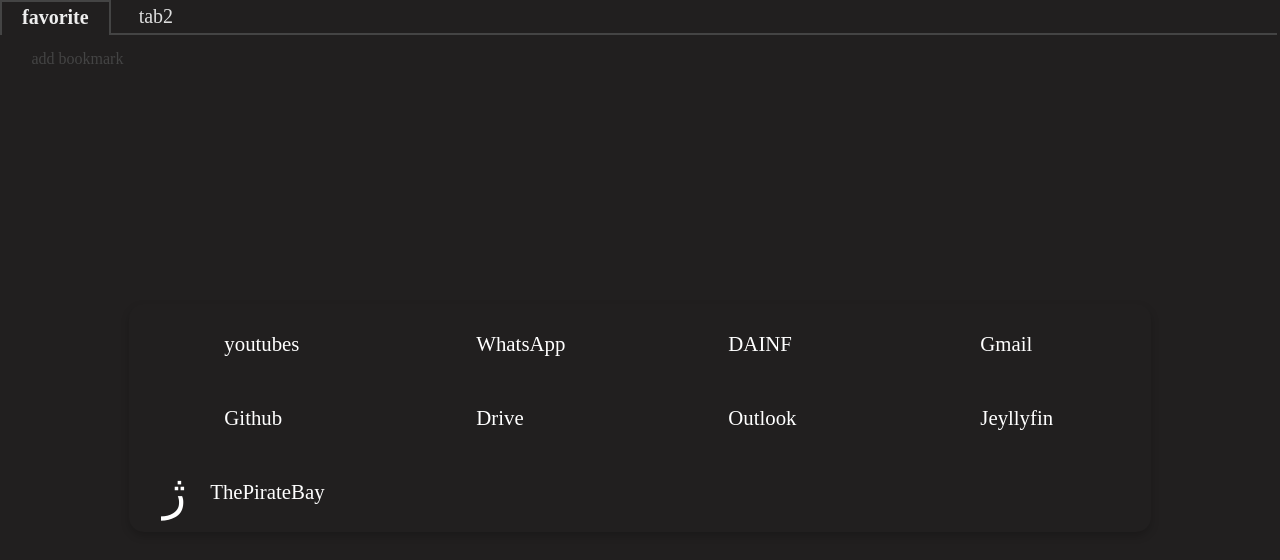
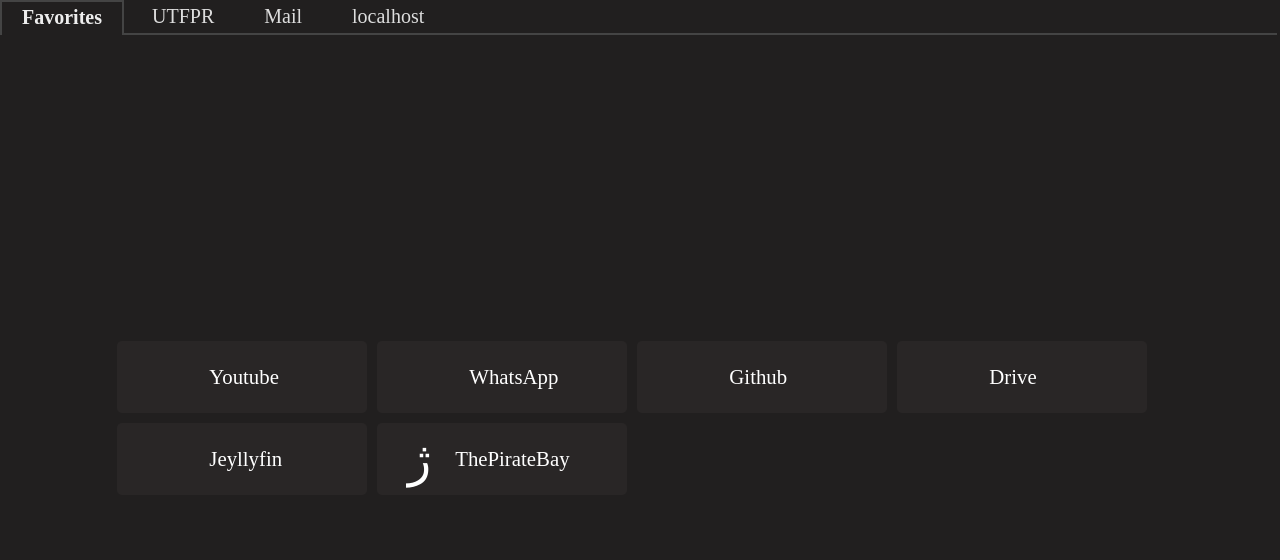
Before and after one commit to luiz734/bookmark-tags, a Svelte app: page / in a window 1280 px wide. Shown: the top 560 px of the page. Built offline with nearby package versions, Linux system fonts and the light colour scheme.

Commit message:
release 0.1

```diff
--- a/src/App.svelte
+++ b/src/App.svelte
@@ -5,8 +5,11 @@
    import { tabs, selectedBookmarks, selectedTab } from "./stores/tabs";
 </script>
 
+<svelte:head>
+   <title>New Tab</title>
+</svelte:head>
 <main>
-   <AddBookmark />
+   <!-- <AddBookmark /> -->
    <TagList />
    <div class="container">
       <BookmarkList />
@@ -20,5 +23,6 @@
       flex-direction: column;
       justify-content: center;
       height: calc(100vh - 35px);
+      font-size: 16px;
    }
 </style>
--- a/src/components/bookmark.svelte
+++ b/src/components/bookmark.svelte
@@ -3,8 +3,12 @@
    export let label;
    export let url;
 
-   const onClick = () => {
-      window.open(url).focus();
+   const onClick = (e) => {
+      if (e.ctrlKey) {
+         window.open(url).focus();
+      } else {
+         window.open(url, "_self");
+      }
    };
 </script>
 
@@ -24,9 +28,11 @@
    }
    .bookmark {
       align-items: center;
-      /* background-color: aqua; */
+
+      /* box-shadow: 0 4px 8px 0 rgba(0, 0, 0, 0.2); */
+      background-color: #292626;
       border-radius: 5px;
-      border: 1px solid transparent;
+      border: 2px solid transparent;
       cursor: pointer;
       display: flex;
       justify-content: left;
@@ -35,9 +41,12 @@
       padding: 5px;
       user-select: none;
       width: 250px;
+      margin: 5px;
    }
 
    .bookmark:hover {
-      border: 1px solid #777;
+      border: 2px solid #444;
+
+      /* box-shadow: 0 4px 8px 0 rgba(184, 184, 184, 0.342); */
    }
 </style>
--- a/src/components/bookmarkList.svelte
+++ b/src/components/bookmarkList.svelte
@@ -12,7 +12,7 @@
    };
 </script>
 
-<div class="add-btn" on:click={onClickAddBtn}> add bookmark</div>
+<!-- <div class="add-btn" on:click={onClickAddBtn}> add bookmark</div> -->
 <div class="list">
    {#each $selectedBookmarks as { icon, label, url }}
       <Bookmark {icon} {label} {url} />
@@ -34,14 +34,14 @@
    .list {
       position: relative;
       border-radius: 15px;
-      box-shadow: 0 4px 8px 0 rgba(0, 0, 0, 0.2);
+      /* box-shadow: 0 4px 8px 0 rgba(0, 0, 0, 0.2); */
       display: flex;
       flex-wrap: wrap;
       /* flex-direction: column; */
       justify-content: start;
       align-items: center;
       overflow-y: scroll;
-      max-width: calc((250px) * 4 + 14px + 8px);
+      max-width: calc((250px + 10px) * 4 + 14px + 8px);
       padding: 3px;
       max-height: 100%;
       min-height: 50px;
--- a/src/main.js
+++ b/src/main.js
@@ -1,10 +1,10 @@
-import App from './App.svelte';
+import App from "./App.svelte";
 
 const app = new App({
-	target: document.body,
-	props: {
-		name: 'world'
-	}
+   target: document.body,
+   props: {
+      // name: 'world'
+   },
 });
 
 export default app;
--- a/src/stores/tabs.js
+++ b/src/stores/tabs.js
@@ -3,23 +3,13 @@
 const bookmarks = [
    {
       icon: "輸",
-      label: "youtubes",
+      label: "Youtube",
       url: "https://www.youtube.com/",
    },
    {
       icon: "",
       label: "WhatsApp",
       url: "https://sistemas2.utfpr.edu.br/dpls/sistema/aluno01/mpmenu.inicio/",
-   },
-   {
-      icon: "龎",
-      label: "DAINF",
-      url: "https://moodle.dainf.ct.utfpr.edu.br/",
-   },
-   {
-      icon: "",
-      label: "Gmail",
-      url: "https://mail.google.com/mail/u/1/#inbox=https://www.wikipedia.org/",
    },
    {
       icon: "",
@@ -29,12 +19,7 @@
    {
       icon: "",
       label: "Drive",
-      url: "https://drive.google.com/drive/u/0/my-drive/",
-   },
-   {
-      icon: "",
-      label: "Outlook",
-      url: "https://outlook.live.com/mail/0/",
+      url: "https://drive.google.com/drive/my-drive",
    },
    {
       icon: "",
@@ -44,10 +29,51 @@
    {
       icon: "ﮊ",
       label: "ThePirateBay",
-      url: "https://thepiratebay.org/index.html/",
+      url: "https://thepiratebay.org/",
+   },
+];
+const utfpr = [
+   {
+      icon: "拾",
+      label: "UTFPR",
+      url: "https://sistemas2.utfpr.edu.br/login?returnUrl=%2Fdpls%2Fsistema%2Faluno01%2Fmpmenu.inicio",
+   },
+   {
+      icon: "龎",
+      label: "DAINF",
+      url: "https://moodle.dainf.ct.utfpr.edu.br/",
+   },
+   {
+      icon: "",
+      label: "Drive",
+      url: "https://drive.google.com/drive/u/1/my-drive",
    },
 ];
 
+const mail = [
+   {
+      icon: "",
+      label: "Gmail",
+      url: "https://mail.google.com/mail/u/1/#inbox=https://www.wikipedia.org/",
+   },
+   {
+      icon: "",
+      label: "Outlook",
+      url: "https://outlook.live.com/mail/0/",
+   },
+];
+const localhost = [
+   {
+      icon: "泌",
+      label: "8080",
+      url: "http://localhost:8080",
+   },
+   {
+      icon: "泌",
+      label: "5000",
+      url: "http://localhost:5000",
+   },
+];
 function createSelectedBookmarks() {
    const { subscribe, update, set } = writable([]);
 
@@ -78,12 +104,21 @@
 
 const data = [
    {
-      tabLabel: "favorite",
+      tabLabel: "Favorites",
       bookmarks: bookmarks,
    },
    {
-      tabLabel: "tab2",
-      bookmarks: [],
+      tabLabel: "UTFPR",
+      bookmarks: utfpr,
+   },
+
+   {
+      tabLabel: "Mail",
+      bookmarks: mail,
+   },
+   {
+      tabLabel: "localhost",
+      bookmarks: localhost,
    },
 ];
 
@@ -124,7 +159,7 @@
 const tabs = createTabs();
 
 const createSelectedTab = () => {
-   const { subscribe, update, set } = writable("favorite");
+   const { subscribe, update, set } = writable("Favorites");
 
    const select = (tabLabel) => {
       update((_current) => tabLabel);
```
